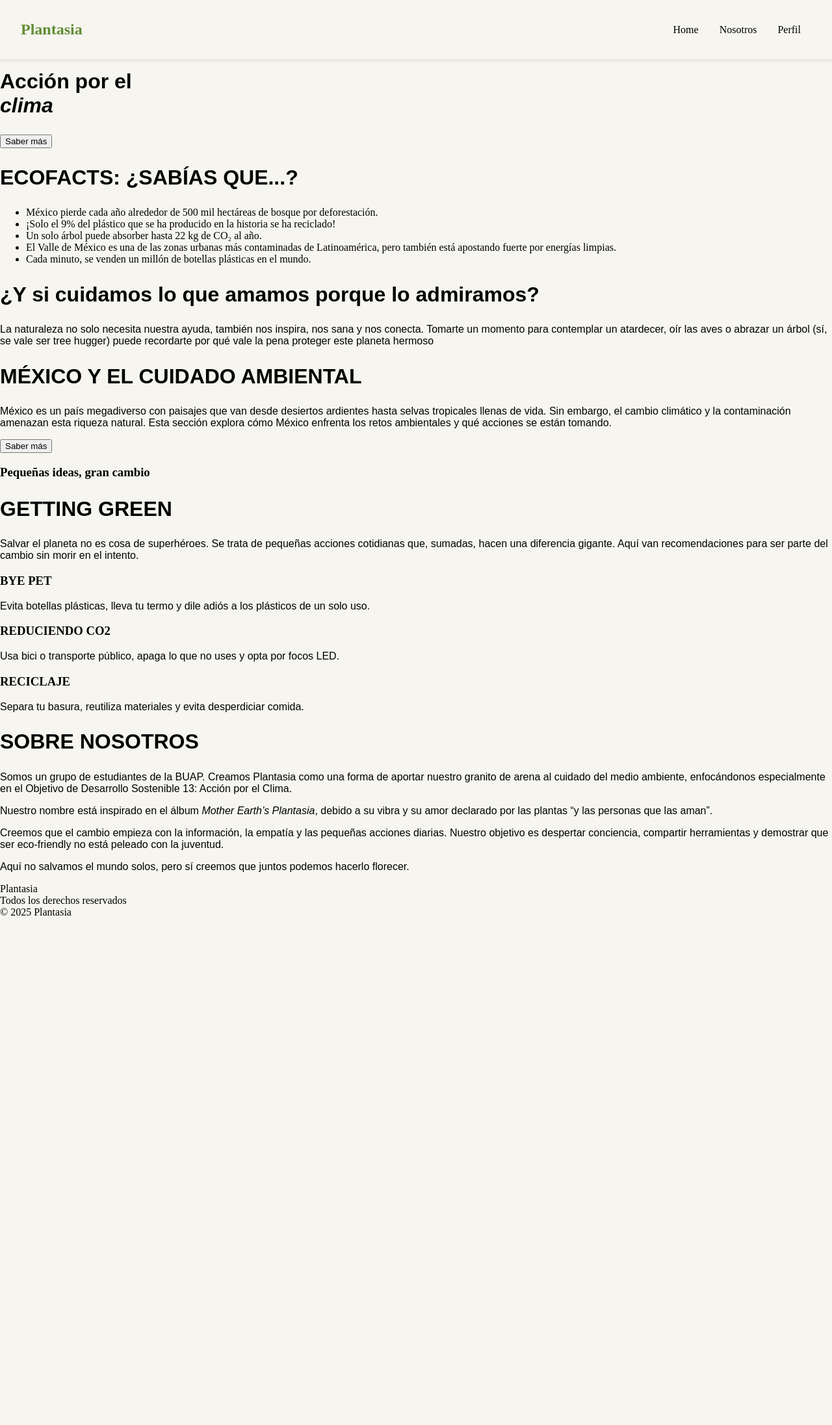
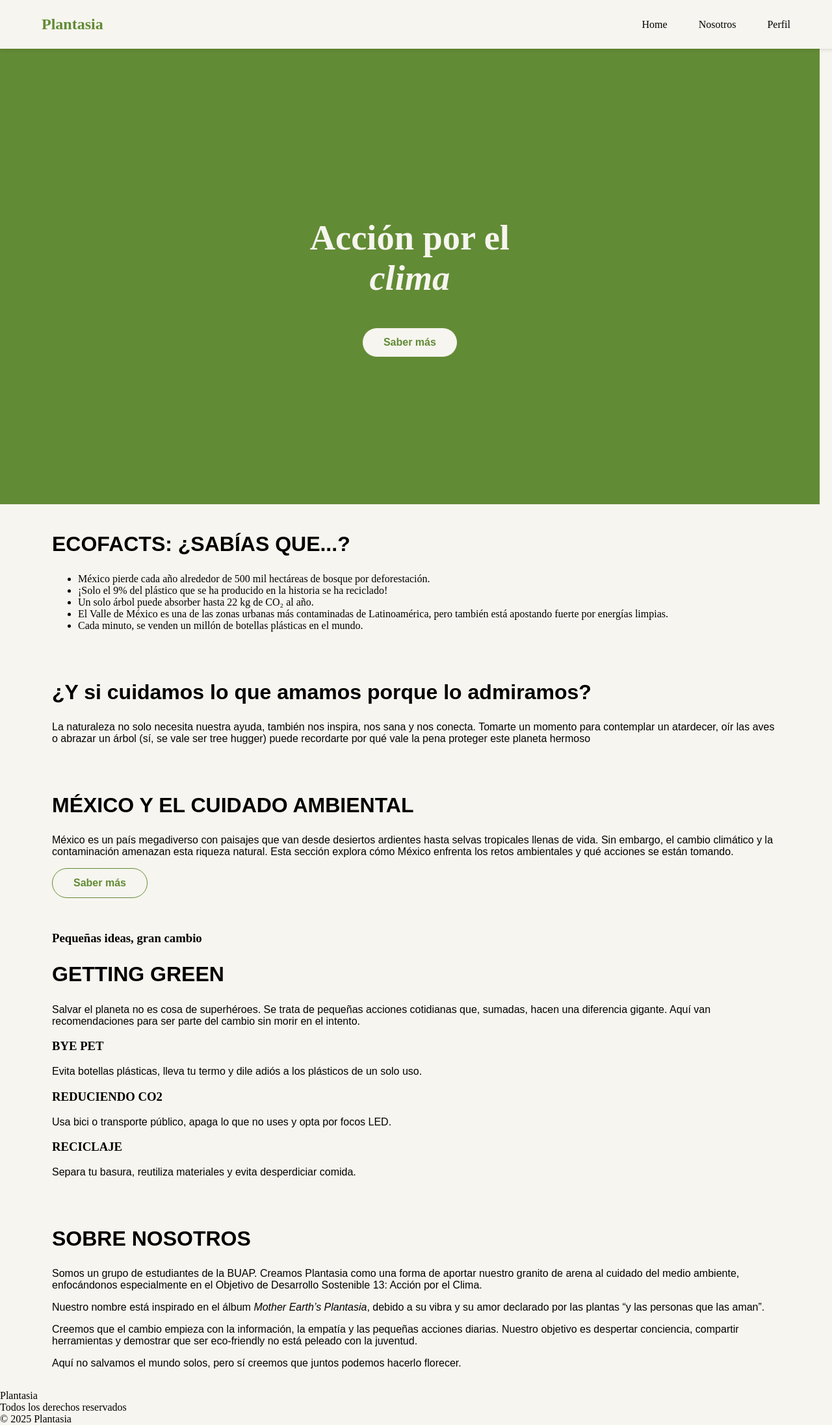
Before and after one commit to deibfps/tecweb-project, a PHP site: page / in a window 1280 px wide. Shown: the whole page at 65% size. Before the commit the page ends 1409 px from the top, so only its background shows below. Run offline with PHP 8.4, Linux system fonts and the light colour scheme.

Commit message:
Ajuste de banner principal y estilo en botones definido, Nota: Falta por definir y agregar imagenes

```diff
--- a/codigo/style.css
+++ b/codigo/style.css
@@ -3,7 +3,11 @@
 body {
     background-color: var(--hueso);
     margin: 0;
-    padding-top: 5rem; /* Asegura que el contenido no quede oculto detrás de la barra fija */
+    padding-top: 4rem; /* Asegura que el contenido no quede oculto detrás de la barra fija */
+}
+
+body section{
+    padding: 1rem 5rem;
 }
 
 body p {
@@ -16,6 +20,46 @@ body h2 {
     font-size: 2rem; /* Tamaño de fuente adaptable */
 }
 
+body button {
+    padding: .8rem 2rem;
+    border: none;
+    border-radius: 1.8rem;
+    font-weight: bold;
+    cursor: pointer;
+    color: var(--verdeMatcha);
+    transition: all 1000ms;
+    font-size: 1rem;
+    position: relative;
+    overflow: hidden;
+    font-family: var(--texto);
+    background-color: var(--hueso);
+    border: .1rem solid var(--verdeMatcha);
+    }
+
+    body button:hover {
+        color: var(--hueso);
+        transform: scale(1.1);
+        box-shadow: 4px 5px 17px -4px var(--verdeMatcha);
+    }
+
+    body button::before {
+        content: "";
+        position: absolute;
+        left: -1rem;
+        top: 0;
+        width: 0;
+        height: 100%;
+        background-color: var(--verdeMatcha);
+        transform: skewX(45deg);
+        z-index: -1;
+        transition: width 1000ms;
+    }
+
+    body button:hover::before {
+        width: 250%;
+    }
+
+
 /* ''''''''''''''''''''''''''ESTILO DE BARRA DE NAVEGACION '''''''''''''''''''''''''''''''''''''''''''''''''*/
 header {
     background-color: var(--hueso);
@@ -27,27 +71,26 @@ header {
     display: flex; /* <- Esto lo necesitábamos sí o sí */
     align-items: center;
     justify-content: space-between; /* <- Distribuye h1 a la izquierda y nav a la derecha */
-    padding: 2rem 2rem;
+    padding: 1.5rem 2rem;
     box-shadow: 0 0.125rem 0.3125rem rgba(0, 0, 0, 0.1);
 }
-
 /* Estilo de plantasia*/
 header h1 {
     font-family: var(--especial); /* Fuente especial para el logo */
     font-size: 1.5rem; /* Tamaño adaptable */
     color: var(--verdeMatcha); /* Color verde matcha */
     margin: 0;
+    padding: 0 2rem;
 }
 /* Estilo de los enlaces */
 header nav ul {
     list-style: none; /* Elimina los puntos de la lista */
     display: flex; /* Flexbox para alinear los enlaces horizontalmente */
-    gap: 2rem; /* Espaciado entre los enlaces */
+    gap: 3rem; /* Espaciado entre los enlaces */
     margin: 0;
-    padding: 0 5rem;
+    padding: 0 6rem;
+
 }
-
-
 header nav ul li a {
     font-family: var(--especial); /* Fuente para los enlaces */
     font-size: 1rem; /* Tamaño adaptable */
@@ -55,9 +98,27 @@ header nav ul li a {
     text-decoration: none; /* Elimina el subrayado */
     transition: color 0.3s ease; /* Transición suave al pasar el cursor */
 }
-
 header nav ul li a:hover {
     color: var(--verdeMatcha); /* Cambia a verde matcha al pasar el cursor */
 }
+/* ''''''''''''''''''''''''''FIN DE ESTILO DE BARRA DE NAVEGACION '''''''''''''''''''''''''''''''''''''''''''''''''*/
 
-/* ''''''''''''''''''''''''''FIN DE ESTILO DE BARRA DE NAVEGACION '''''''''''''''''''''''''''''''''''''''''''''''''*/
+/* ''''''''''''''''''''''''''ESTILO DE BANNER INICIAL '''''''''''''''''''''''''''''''''''''''''''''''''*/
+/* Fondo del banner */
+.BannerPrincipal {
+    background-color: var(--verdeMatcha);
+    width: 86%; /* Ocupa todo el ancho */
+    height: 85vh; /* Altura del % de la ventana */
+    display: flex;
+    justify-content: center; /* Centra verticalmente */
+    align-items: center; /* Centra horizontalmente */
+    text-align: center;
+    flex-direction: column;
+}
+/* Color del texto */
+.BannerPrincipal h2{
+    font-family: var(--especial);
+    color: var(--hueso);
+    font-size: 3.4rem;
+}
+/* ''''''''''''''''''''''''''FIN DE ESTILO DE BANNER INICIAL'''''''''''''''''''''''''''''''''''''''''''''''''*/
```
